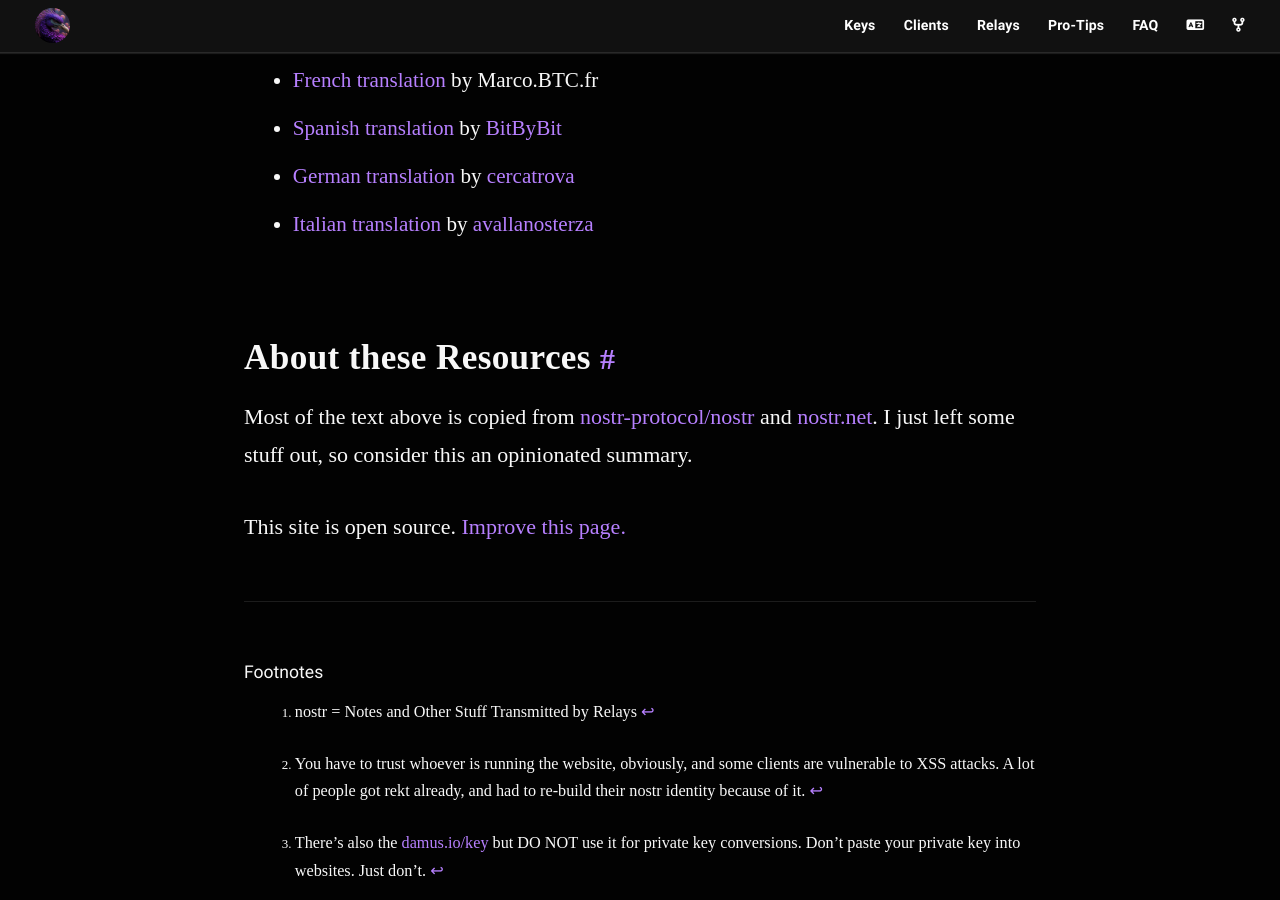
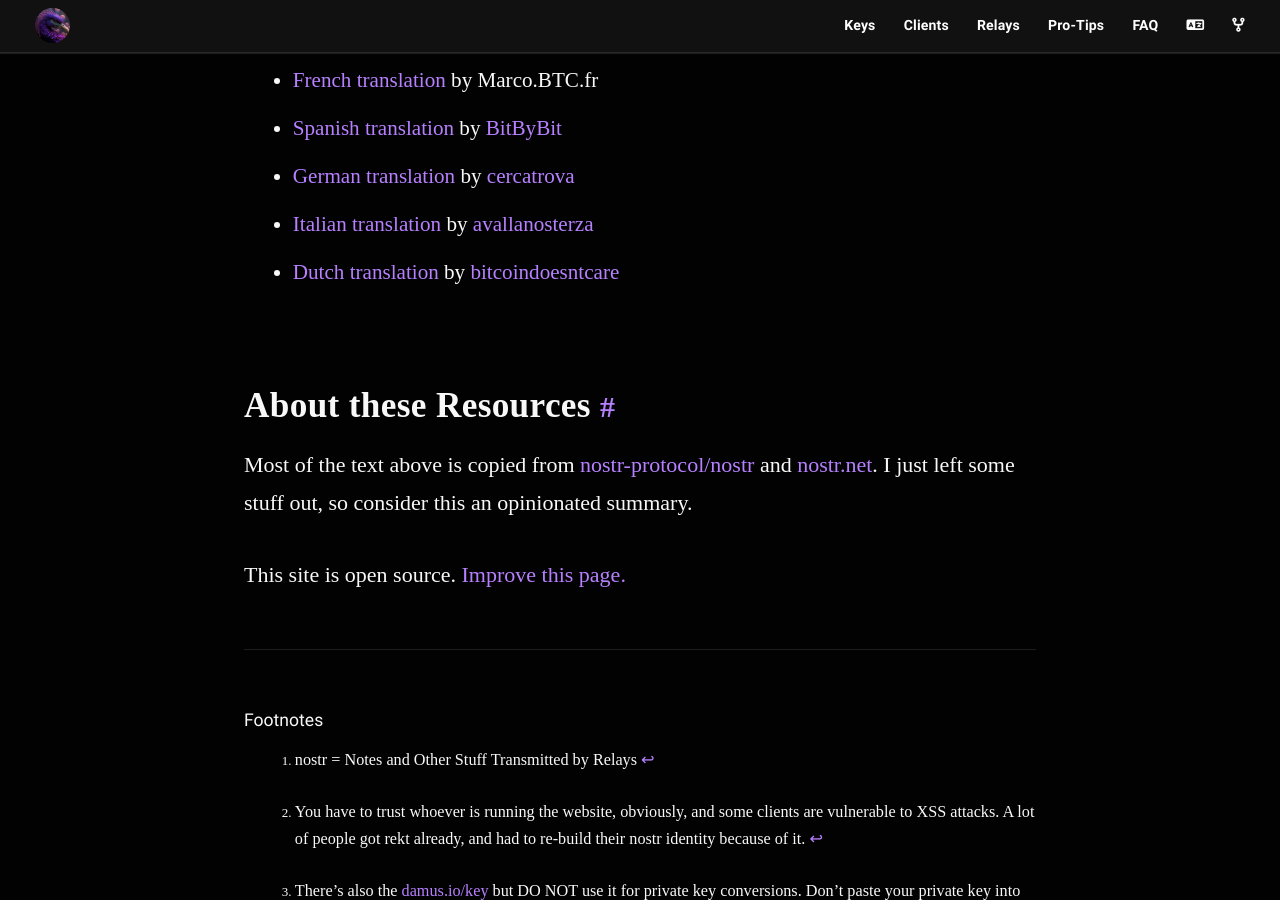
Before and after one commit to nostr-resources/nostr-resources.github.io, a Jekyll site: the page built from index.md, in a window 1280 px wide and 900 px high, scrolled down 10094 px. Built offline with Jekyll 4.4.1, drawn with Linux system fonts in a browser that asks for light colours; some web fonts are replaced.

Commit message:
Added Dutch translation link

```diff
--- a/index.md
+++ b/index.md
@@ -252,6 +252,7 @@ You are encouraged to report bugs and create PRs!
 - [Spanish translation](https://bitcoinnostr.com/recursos-de-nostr/) by [BitByBit](https://nostr.guru/p/npub1luhyzgce7qtcs6r6v00ryjxza8av8u4dzh3avg0zks38tjktnmxspxq903)
 - [German translation](https://nostr-info.de) by [cercatrova](https://nostr.guru/p/npub1nxzp3zn90r44z07aeajc7wyah4fju49c9d3g45mxvmm64rmnrdusffch7m)
 - [Italian translation](https://gist.github.com/theRescuer/717295270a35b4641081b6ef2cdf3025) by [avallanosterza](https://nostr.guru/p/npub1l0cwargp532n6x62pdcetkau783sxhpfhwu9d6qgpqm8r0mvt0eqqhlf2c)
+- [Dutch translation](https://nostr-resources-nl.netlify.app/) by [bitcoindoesntcare](https://nostr.guru/p/npub1kayafuls2tvneuz58f2zll94kyvcwhaejtx4pn80ymmdg5ag7psqrv2mut)
 
 ## About these Resources
 
```
